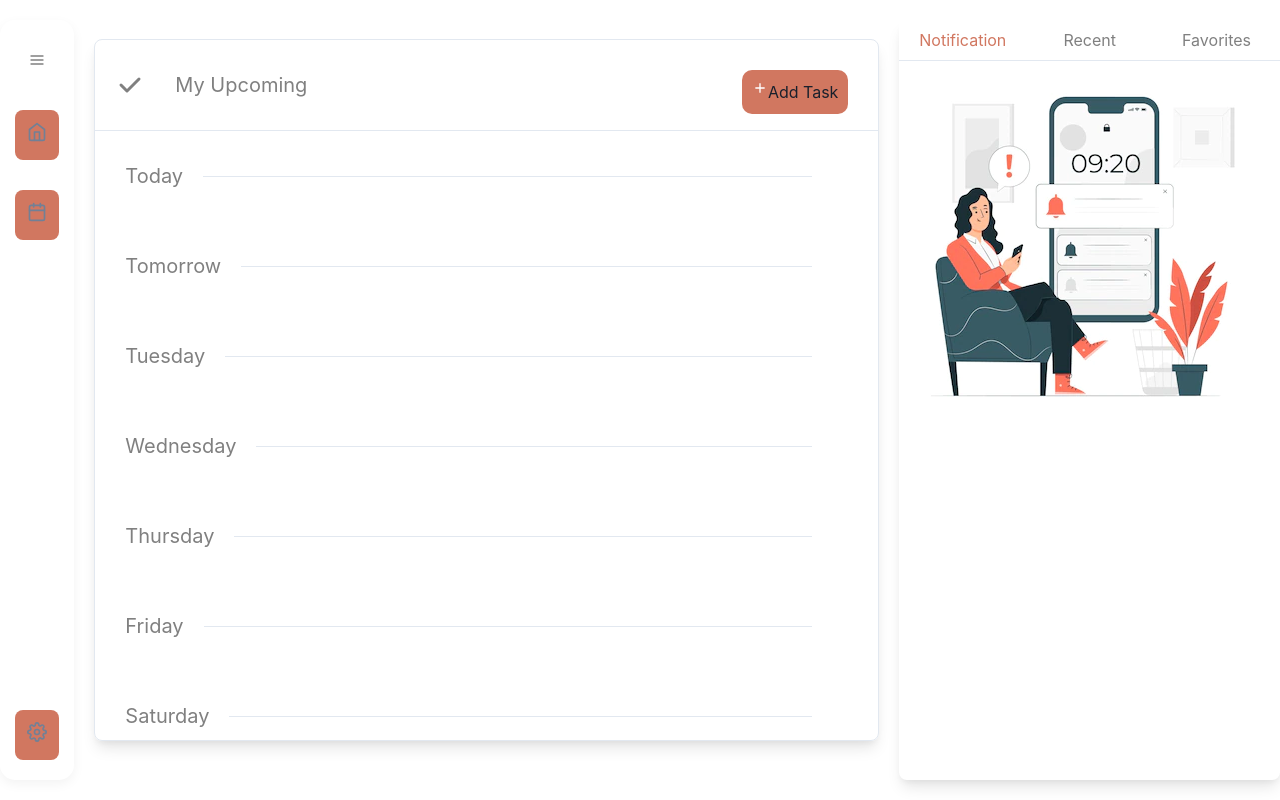
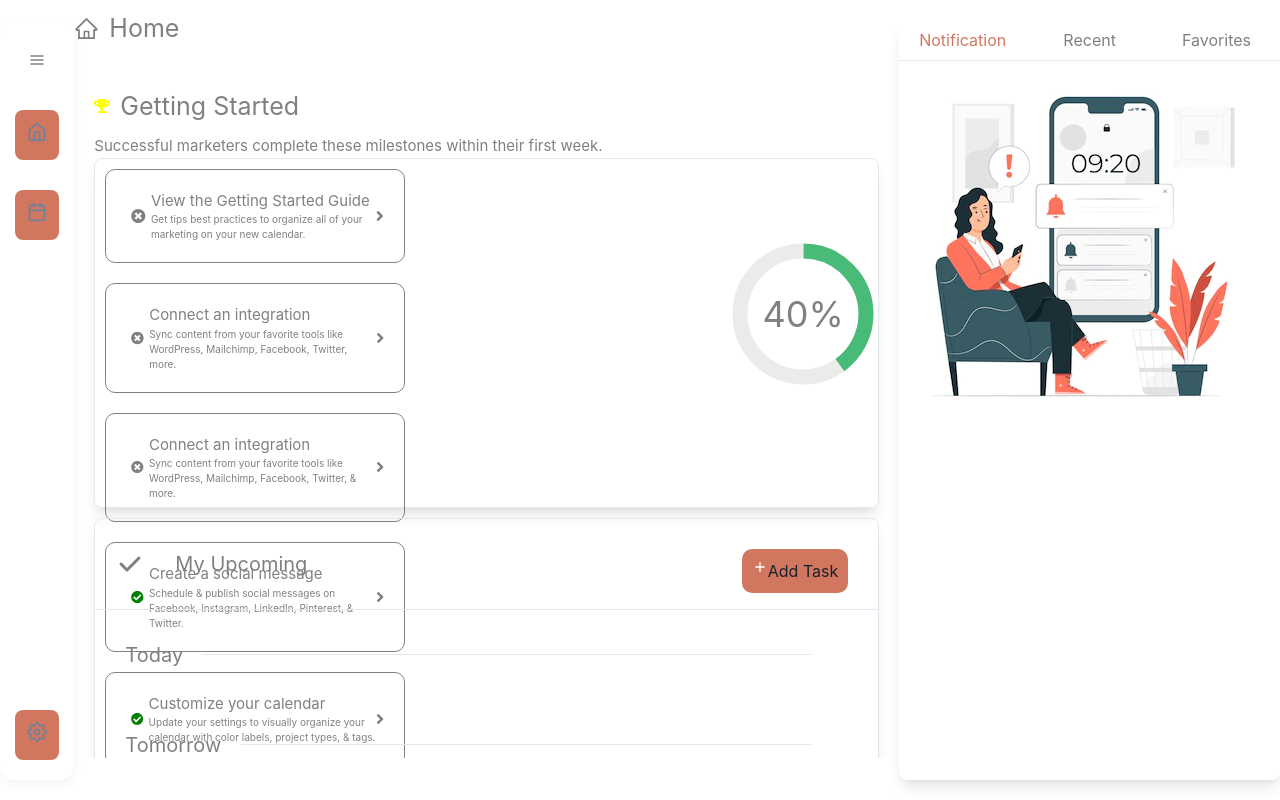
Before and after one commit to Be-create/CoSchedule, a React (Create React App) app in the folder homepage/: page / in a window 1280 px wide. Built offline with nearby package versions, Linux system fonts and the light colour scheme.

Commit message:
homepage complete

```diff
--- a/homepage/src/App.jsx
+++ b/homepage/src/App.jsx
@@ -9,7 +9,7 @@ function App() {
     <div className="App">
 
     <Routes >
-      <Route path = "/" element={<div style={{display : "flex",backgroundColor : "#fff"}}><Homepage /> </div>} />
+      <Route path = "/" element={<Homepage /> } />
     </Routes>
     </div>
   );
--- a/homepage/src/components/Navbar/navitem.jsx
+++ b/homepage/src/components/Navbar/navitem.jsx
@@ -29,7 +29,7 @@ export default function NavItem({ icon, title, description, active, navSize }) {
                 >
                     <MenuButton w="100%">
                         <Flex>
-                            <Icon as={icon} fontSize="xl" color={active ? "#f7f7f7" : "gray.500"} />
+                            <Icon as={icon} fontSize="xl" color={active ? "white" : "gray.500"} />
                             <Text ml={5} display={navSize === "small" ? "none" : "flex"}>{title}</Text>
                         </Flex>
                     </MenuButton>
@@ -41,7 +41,7 @@ export default function NavItem({ icon, title, description, active, navSize }) {
                     h={200}
                     ml={5}
                 >
-                    <NavHoverBox title={title} icon={icon} description={description} />
+                    <NavHoverBox title={title}  description={description} />
                 </MenuList>
             </Menu>
         </Flex>
--- a/homepage/src/components/Navbar/sidebar.jsx
+++ b/homepage/src/components/Navbar/sidebar.jsx
@@ -12,9 +12,7 @@ import {
     FiMenu,
     FiHome,
     FiCalendar,
-    FiUser,
-    FiDollarSign,
-    FiBriefcase,
+
     FiSettings
 } from 'react-icons/fi'
 
@@ -57,7 +55,7 @@ export default function Sidebar() {
                    <Link to="/" />
 
                 </NavItem>
-                <NavItem navSize={navSize} icon={FiCalendar} title="Calendar"  />
+                <NavItem navSize={navSize} color="white" icon={FiCalendar}  title="Calendar"  ></NavItem>
 
 
             </Flex>
--- a/homepage/src/components/home.jsx
+++ b/homepage/src/components/home.jsx
@@ -1,14 +1,19 @@
 import Sidebar from "./Navbar/sidebar"
 import { Notificationpanel } from "./notificationpanel"
+import { Gettingstarted } from "./task/gettingstarted"
 import { Taskpanel } from "./task/taskpanel"
 
 export const Homepage =()=>{
 return (
-    <>
+    <div style={{display : "flex",backgroundColor: "white"}}>
     <Sidebar />
+
+
     <Taskpanel />
+
+
     <Notificationpanel/>
 
-    </>
+    </div>
 )
 }
--- a/homepage/src/components/task/day.jsx
+++ b/homepage/src/components/task/day.jsx
@@ -59,11 +59,11 @@ export const Month = () => {
 
   const date = new Date();
   //console.log(date)
-  const [inputbar, setinputbar] = useState(false)
+
   const shortWeekDaysArray = Array.from(Array(7)).map((e, i) => addDays(date, i))
 
   return (
-    <div style={{overflowY : "scroll",height : "700px"}}>
+    <div style={{height : "700px"}}>
       <Toptaskdiv>
         <Card>
 
--- /dev/null
+++ b/homepage/src/components/task/gettingstarted.jsx
@@ -0,0 +1,196 @@
+import { useState, useEffect } from "react" ;
+import {
+    Flex,
+    Box,
+    CircularProgress,
+    CircularProgressLabel,
+  } from '@chakra-ui/react';
+  import {FaCheckCircle,FaTimesCircle,FaAngleRight,FaTrophy} from "react-icons/fa"
+import styled from "styled-components";
+  const Headp= styled.p`
+  font-size : 15px;
+  color : gray;
+
+  `
+  const Bodyp = styled.p`
+  font-size : 10px;
+  color : gray
+
+
+  `
+  const Move = styled(FaAngleRight)`
+  color : gray;
+  `
+  const Cross = styled(FaTimesCircle)`
+  color:gray;
+  height : 20px;
+  font-size:1.5em;
+  margin : 5px;
+
+  `
+  const Right = styled(FaCheckCircle)`
+  color:green;
+  height : 20px;
+  font-size:1.5em;
+  margin : 5px;
+
+  `
+  const H1 = styled.h1`
+  color : gray;
+  font-size : 25px;
+  margin : 10px;
+
+  `
+  const Trophy = styled(FaTrophy)
+  `
+  color : yellow;
+  font-size : 2.5 em
+
+  `
+export const Gettingstarted = ()=> {
+  const [matches, setMatches] = useState(
+    window.matchMedia("(min-width: 768px)").matches
+  )
+
+  useEffect(() => {
+    window
+    .matchMedia("(min-width: 768px)")
+    .addEventListener('change', e => setMatches( e.matches ));
+  }, []);
+    return (
+
+        <>
+        <Flex style={{alignItems : "center"}}>
+            <Trophy />
+           <H1>Getting Started</H1> </Flex>
+           <Headp>Successful marketers complete these milestones within their first week.</Headp>
+        <Box
+          h={matches ? "350px": "fit-content"}
+          borderWidth="1px"
+          rounded="lg"
+          shadow="lg"
+          position="relative"
+          w="full"
+          mb="2.5"
+          display="flex"
+          >
+            <Box
+            display="flex"
+            flexWrap="wrap"
+
+            >
+                <Box
+            h="fit-content"
+            w={matches ? "300px" : "full"}
+            m="10px"
+            border="1px solid gray"
+            borderRadius = "10px"
+            padding="20px"
+            >
+                <Flex style={{alignItems : "center"}}>
+                    <Cross />
+            <div>
+            <Headp >View the Getting Started Guide</Headp>
+            <Bodyp>Get tips  best practices to organize all of your marketing on your
+              new calendar.</Bodyp>
+            </div>
+            <Move />
+
+          </Flex>
+
+            </Box>
+            <Box
+            h="fit-content"
+            w={matches ? "300px" : "full"}
+            m="10px"
+            border="1px solid gray"
+            borderRadius = "10px"
+            padding="20px"
+            >
+                <Flex style={{alignItems : "center"}}>
+                    <Cross />
+                    <div>
+            <Headp class="margin-0 bold margin-bottom-5">Connect an integration</Headp>
+            <Bodyp class="margin-0 small gray-4-color">Sync content from your favorite tools like WordPress, Mailchimp,
+              Facebook, Twitter,  more.</Bodyp>
+          </div>
+            <Move />
+          </Flex>
+
+            </Box>
+            <Box
+            h="fit-content"
+            w={matches ? "300px" : "full"}
+            m="10px"
+            border="1px solid gray"
+            borderRadius = "10px"
+            padding="20px"
+            >
+                <Flex style={{alignItems : "center"}}>
+                    <Cross />
+                    <div>
+            <Headp class="margin-0 bold margin-bottom-5">Connect an integration</Headp>
+            <Bodyp class="margin-0 small gray-4-color">Sync content from your favorite tools like WordPress, Mailchimp,
+              Facebook, Twitter, &amp; more.</Bodyp>
+          </div>
+            <Move />
+          </Flex>
+
+            </Box>
+            <Box
+            h="fit-content"
+            w={matches ? "300px" : "full"}
+            m="10px"
+            border="1px solid gray"
+            borderRadius = "10px"
+            padding="20px"
+            >
+                <Flex style={{alignItems : "center"}}>
+                    <Right />
+                    <div>
+            <Headp class="margin-0 bold margin-bottom-5">Create a social message</Headp>
+            <Bodyp class="margin-0 small gray-4-color">Schedule &amp; publish social messages on Facebook, Instagram, LinkedIn,
+              Pinterest, &amp; Twitter.</Bodyp>
+          </div>
+            <Move />
+          </Flex>
+
+            </Box>
+            <Box
+            h="fit-content"
+            w={matches ? "300px" : "full"}
+            m="10px"
+            border="1px solid gray"
+            borderRadius = "10px"
+            padding="20px"
+            >
+                <Flex style={{alignItems : "center"}}>
+                    <Right />
+                    <div>
+            <Headp class="margin-0 bold margin-bottom-5">Customize your calendar</Headp>
+            <Bodyp class="margin-0 small gray-4-color">Update your settings to visually organize your calendar with color
+              labels, project types, &amp; tags.</Bodyp>
+          </div>
+            <Move />
+          </Flex>
+
+            </Box>
+            </Box>
+           <Box h="fit-content" mt="20" justifyContent="center"display={matches ? "block " : "none"}>
+           <CircularProgress  value={40} color='green.400' size='150px'>
+  <CircularProgressLabel color="gray">40%</CircularProgressLabel>
+</CircularProgress>
+           </Box>
+        </Box>
+        </>
+
+
+    )
+
+
+
+
+
+
+
+}
--- a/homepage/src/components/task/taskpanel.jsx
+++ b/homepage/src/components/task/taskpanel.jsx
@@ -5,7 +5,20 @@ import {
     Box,
   } from '@chakra-ui/react';
 import { Month } from './day';
+import { Gettingstarted } from "./gettingstarted";
+import styled from "styled-components";
+import {AiOutlineHome} from "react-icons/ai"
+const H1 = styled.h1`
+color : gray;
+font-size : 25px;
+margin : 10px;
+width : fit-content;
 
+`
+const Home = styled(AiOutlineHome)`
+color : gray;
+font-size : 25px;
+`
 export const Taskpanel = ()=> {
   const [matches, setMatches] = useState(
     window.matchMedia("(min-width: 768px)").matches
@@ -17,7 +30,14 @@ export const Taskpanel = ()=> {
     .addEventListener('change', e => setMatches( e.matches ));
   }, []);
     return (
-        <Flex p="20px" w={matches ? "65%" : "100%"}  alignItems="center" justifyContent="center" >
+        <Box  display = "flex"  flexDirection = "column" w={matches ? "65%" : "100%"}>
+        <Flex style={{alignItems : "center"}}>
+          <Home />
+        <H1>  Home</H1>
+        </Flex>
+        <Box  h="700px" overflowY="scroll" p="20px"   alignItems="center" justifyContent="center" >
+
+        <Gettingstarted />
         <Box
 
           borderWidth="1px"
@@ -27,7 +47,8 @@ export const Taskpanel = ()=> {
           w="full">
             <Month />
         </Box>
-      </Flex>
+      </Box>
+        </Box>
 
     )
 
```
